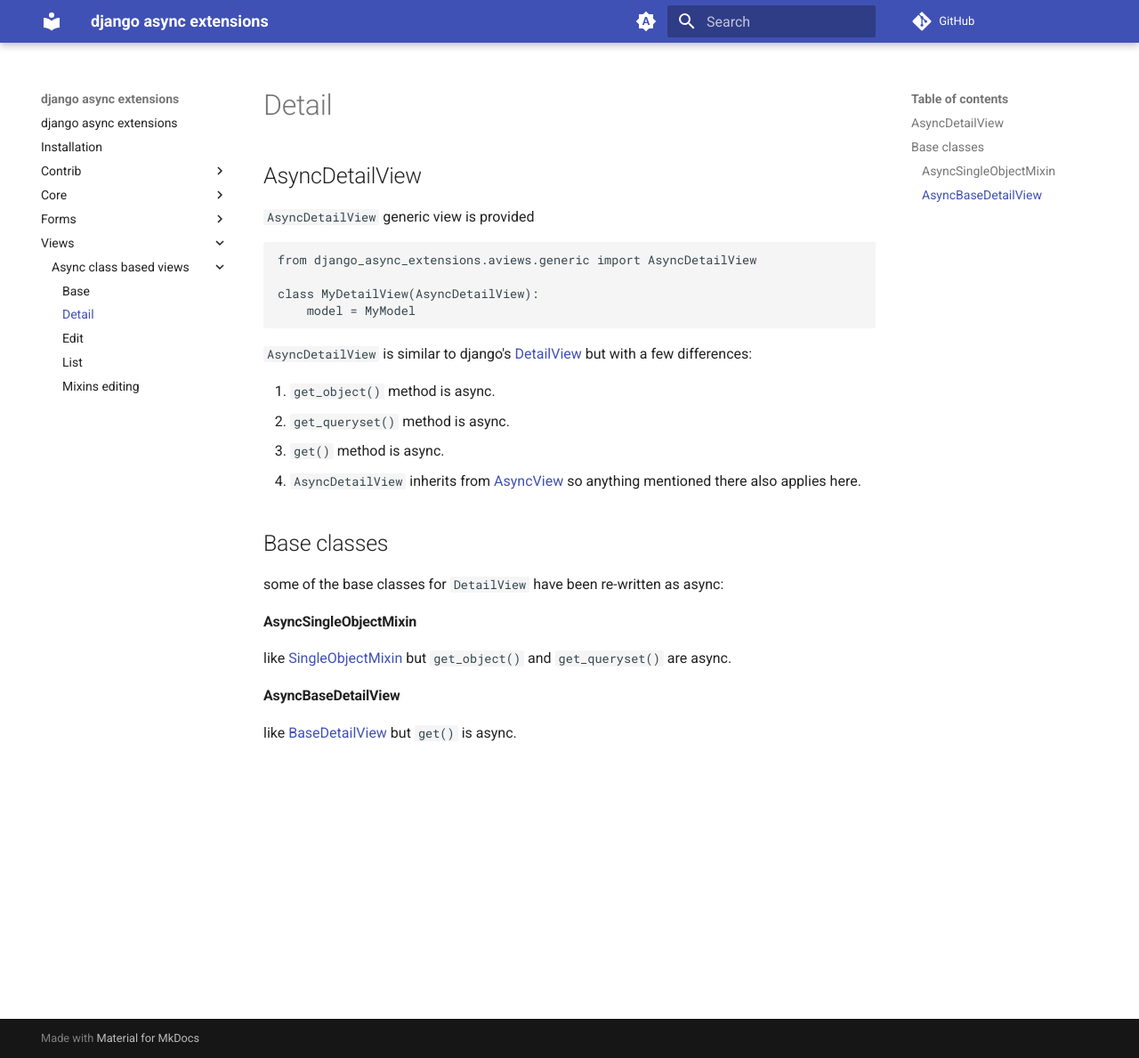
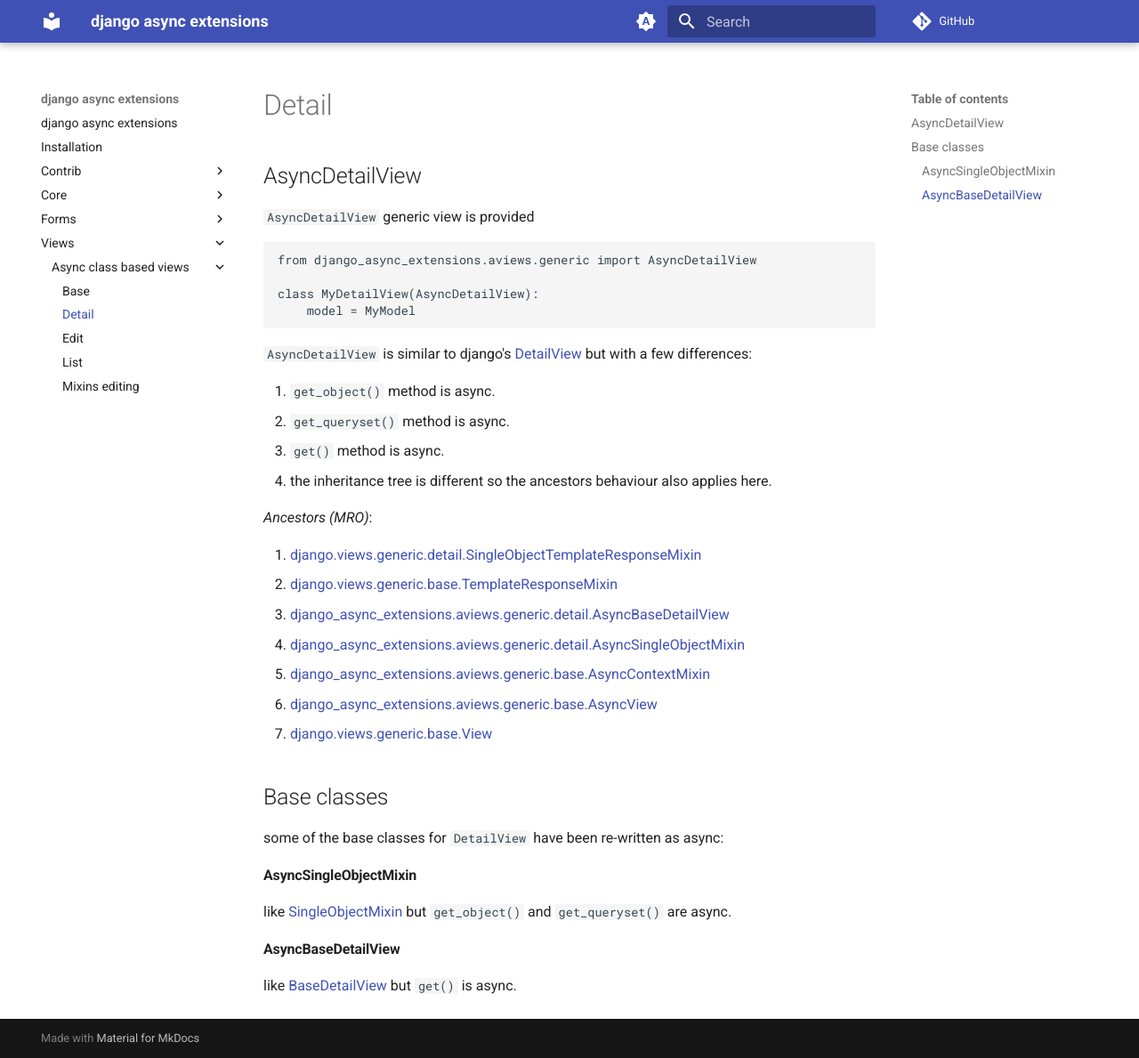
Before and after one commit to django-utils/django-async-extensions, an MkDocs documentation site: the page built from docs/views/async-class-based-views/detail.md, in a window 1280 px wide and 1189 px high. Shown: the whole window at 89% size. Built offline with MkDocs 1.6.1 and Material for MkDocs 9.7.7, drawn with Linux system fonts in a browser that asks for light colours; comment, search, counter and statistics services are not loaded.

Commit message:
added the MRO of `AsyncDetailView`

```diff
--- a/docs/views/async-class-based-views/detail.md
+++ b/docs/views/async-class-based-views/detail.md
@@ -14,7 +14,17 @@
 1. `get_object()` method is async.
 2. `get_queryset()` method is async.
 3. `get()` method is async.
-4. `AsyncDetailView` inherits from [AsyncView](base.md#asyncview) so anything mentioned there also applies here.
+4. the inheritance tree is different so the ancestors behaviour also applies here.
+
+*Ancestors (MRO)*:
+
+1. [django.views.generic.detail.SingleObjectTemplateResponseMixin](https://docs.djangoproject.com/en/5.1/ref/class-based-views/mixins-single-object/#singleobjecttemplateresponsemixin)
+2. [django.views.generic.base.TemplateResponseMixin](https://docs.djangoproject.com/en/5.1/ref/class-based-views/mixins-simple/#django.views.generic.base.TemplateResponseMixin)
+3. [django_async_extensions.aviews.generic.detail.AsyncBaseDetailView](detail.md#asyncbasedetailview)
+4. [django_async_extensions.aviews.generic.detail.AsyncSingleObjectMixin](detail.md#asyncsingleobjectmixin)
+5. [django_async_extensions.aviews.generic.base.AsyncContextMixin](base.md#asynccontextmixin)
+6. [django_async_extensions.aviews.generic.base.AsyncView](base.md#asyncview)
+7. [django.views.generic.base.View](https://docs.djangoproject.com/en/5.1/ref/class-based-views/base/#django.views.generic.base.View)
 
 
 ## Base classes
```
